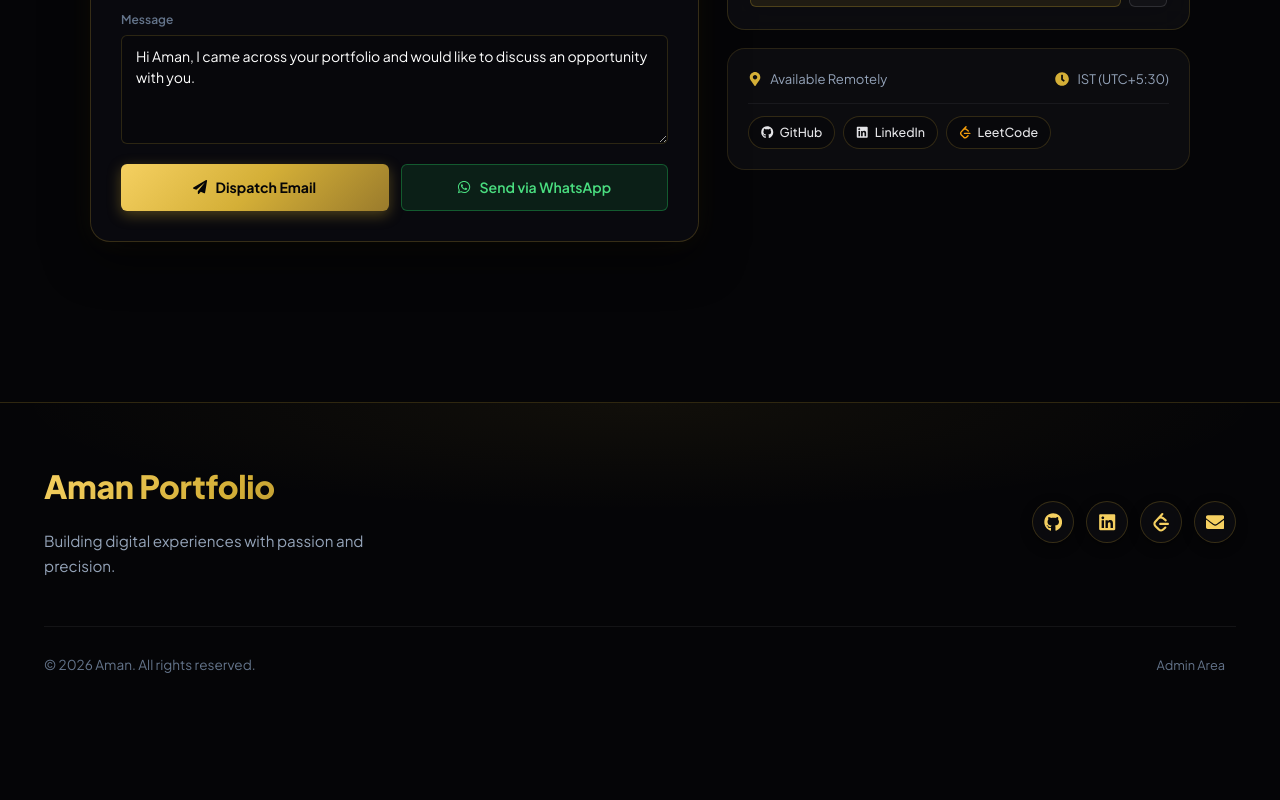
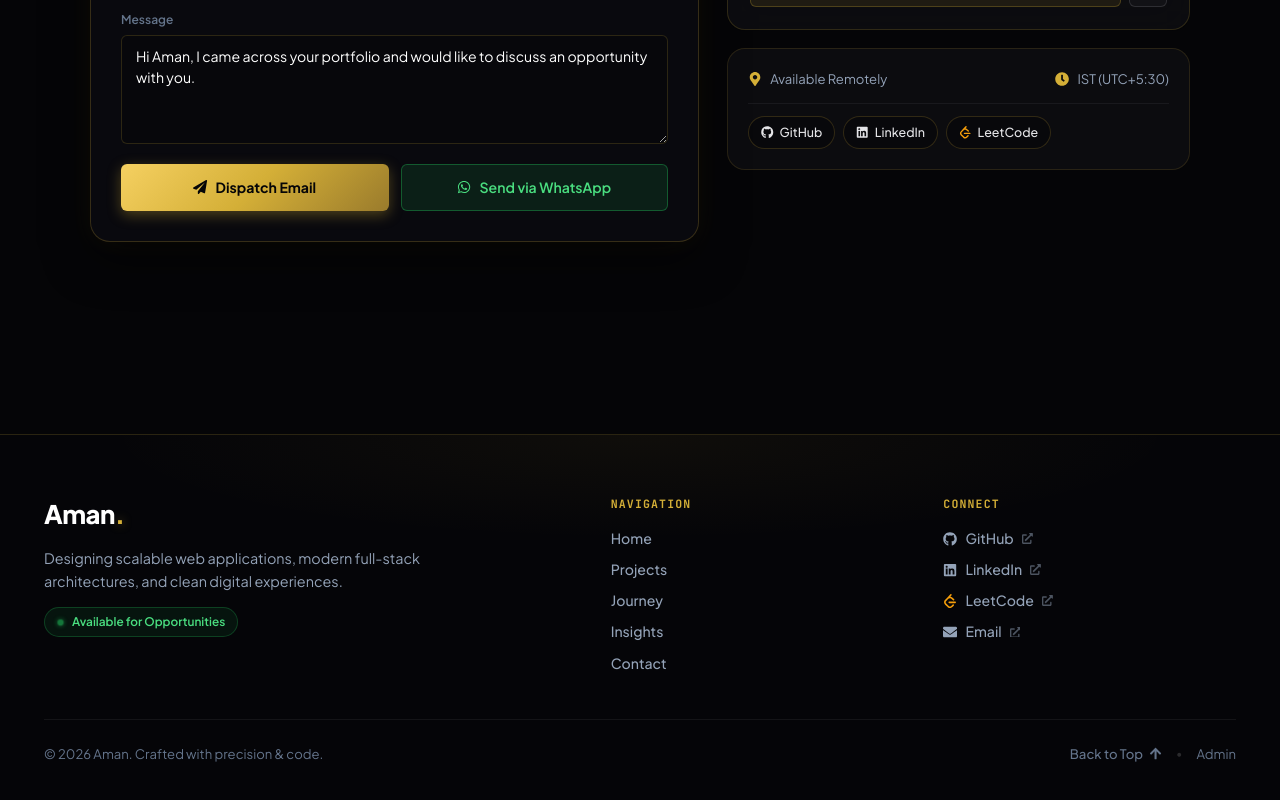
Before and after one commit to amanrajraj67-stack/aman-portfolio, a React (Vite) app in the folder frontend/: page / in a window 1280 px wide. Shown: the part 3695-4495 px from the top of the page. Before the commit the page ends 4407 px from the top, so only its background shows below. Built offline with nearby package versions, Linux system fonts and the light colour scheme; no server answers.

Commit message:
feat(footer): redesign into an aesthetic minimal luxury footer with clean columns, status beacon and breathing room

```diff
--- a/frontend/src/components/Footer.jsx
+++ b/frontend/src/components/Footer.jsx
@@ -1,64 +1,117 @@
 import React from 'react';
 import { Link } from 'react-router-dom';
-import { FaGithub, FaLinkedin, FaInstagram, FaEnvelope, FaCode } from 'react-icons/fa';
+import { FaGithub, FaLinkedin, FaEnvelope, FaArrowUp, FaExternalLinkAlt } from 'react-icons/fa';
 import { SiLeetcode } from 'react-icons/si';
 import portfolioConfig from '../config/portfolioConfig';
 import styles from '../styles/components/Footer.module.css';
 
 const Footer = () => {
-    const brandName = portfolioConfig.name ? `${portfolioConfig.name} Portfolio` : 'Portfolio';
+    const scrollToTop = () => {
+        window.scrollTo({ top: 0, behavior: 'smooth' });
+    };
 
     return (
-        <footer className={styles.footer} id="contact">
+        <footer className={styles.footer}>
             <div className={styles.gradientOverlay}></div>
             <div className="container">
-                {/* Footer Content */}
-                <div className={styles.footerContent}>
-                    <div className={styles.footerInfo}>
-                        <h3 className={styles.footerLogo}>{brandName}</h3>
-                        <p className={styles.footerText}>
-                            Building digital experiences with passion and precision.
+                {/* Main Minimal 3-Column Grid */}
+                <div className={styles.footerGrid}>
+                    {/* Col 1: Brand & Philosophy */}
+                    <div className={styles.brandCol}>
+                        <Link to="/" className={styles.logoLink} onClick={scrollToTop}>
+                            <span className={styles.logoBrand}>
+                                {portfolioConfig.name || 'AMAN'}
+                                <span className={styles.goldDot}>.</span>
+                            </span>
+                        </Link>
+
+                        <p className={styles.brandTagline}>
+                            Designing scalable web applications, modern full-stack architectures, and clean digital experiences.
                         </p>
+
+                        <div className={styles.statusPill}>
+                            <span className={styles.statusDot}></span>
+                            <span>Available for Opportunities</span>
+                        </div>
                     </div>
 
-                    <div className={styles.socialLinks}>
+                    {/* Col 2: Navigation Links */}
+                    <div className={styles.linksCol}>
+                        <span className={styles.colHeader}>Navigation</span>
+                        <div className={styles.navLinksList}>
+                            <Link to="/" className={styles.navItem} onClick={scrollToTop}>Home</Link>
+                            <Link to="/projects" className={styles.navItem}>Projects</Link>
+                            <Link to="/achievements" className={styles.navItem}>Journey</Link>
+                            <Link to="/blog" className={styles.navItem}>Insights</Link>
+                            <a href="#contact" className={styles.navItem}>Contact</a>
+                        </div>
+                    </div>
+
+                    {/* Col 3: Direct Connect */}
+                    <div className={styles.linksCol}>
+                        <span className={styles.colHeader}>Connect</span>
+                        <div className={styles.navLinksList}>
                             {portfolioConfig.socialLinks?.github && (
-                            <a href={portfolioConfig.socialLinks.github} target="_blank" rel="noopener noreferrer" className={styles.socialIcon} aria-label="GitHub">
-                                <FaGithub />
+                                <a
+                                    href={portfolioConfig.socialLinks.github}
+                                    target="_blank"
+                                    rel="noopener noreferrer"
+                                    className={styles.connectItem}
+                                >
+                                    <FaGithub /> <span>GitHub</span> <FaExternalLinkAlt className={styles.linkArrow} />
                                 </a>
                             )}
                             {portfolioConfig.socialLinks?.linkedin && (
-                            <a href={portfolioConfig.socialLinks.linkedin} target="_blank" rel="noopener noreferrer" className={styles.socialIcon} aria-label="LinkedIn">
-                                <FaLinkedin />
+                                <a
+                                    href={portfolioConfig.socialLinks.linkedin}
+                                    target="_blank"
+                                    rel="noopener noreferrer"
+                                    className={styles.connectItem}
+                                >
+                                    <FaLinkedin /> <span>LinkedIn</span> <FaExternalLinkAlt className={styles.linkArrow} />
                                 </a>
                             )}
                             {portfolioConfig.socialLinks?.leetcode && (
-                            <a href={portfolioConfig.socialLinks.leetcode} target="_blank" rel="noopener noreferrer" className={styles.socialIcon} aria-label="LeetCode">
-                                <SiLeetcode />
-                            </a>
-                        )}
-                        {portfolioConfig.socialLinks?.instagram && (
-                            <a href={portfolioConfig.socialLinks.instagram} target="_blank" rel="noopener noreferrer" className={styles.socialIcon} aria-label="Instagram">
-                                <FaInstagram />
+                                <a
+                                    href={portfolioConfig.socialLinks.leetcode}
+                                    target="_blank"
+                                    rel="noopener noreferrer"
+                                    className={styles.connectItem}
+                                >
+                                    <SiLeetcode style={{ color: '#f59e0b' }} /> <span>LeetCode</span> <FaExternalLinkAlt className={styles.linkArrow} />
                                 </a>
                             )}
                             {portfolioConfig.socialLinks?.email && (
-                            <a href={`mailto:${portfolioConfig.socialLinks.email}`} className={styles.socialIcon} aria-label="Email">
-                                <FaEnvelope />
-                            </a>
-                        )}
-                        {!portfolioConfig.socialLinks?.github && !portfolioConfig.socialLinks?.linkedin && !portfolioConfig.socialLinks?.email && (
-                            <a href="#about" className={styles.socialIcon} aria-label="Portfolio">
-                                <FaCode />
+                                <a
+                                    href={`mailto:${portfolioConfig.socialLinks.email}`}
+                                    className={styles.connectItem}
+                                >
+                                    <FaEnvelope /> <span>Email</span> <FaExternalLinkAlt className={styles.linkArrow} />
                                 </a>
                             )}
                         </div>
                     </div>
+                </div>
 
-                <div className={styles.footerBottom}>
-                    <div className={styles.footerBottomLinks}>
-                        <p>&copy; {new Date().getFullYear()} {portfolioConfig.name || 'Portfolio'}. All rights reserved.</p>
-                        <Link to="/admin/login" className={styles.adminLink}>Admin Area</Link>
+                {/* Sub Footer Bar */}
+                <div className={styles.subFooter}>
+                    <div className={styles.subLeft}>
+                        <p className={styles.copyright}>
+                            &copy; {new Date().getFullYear()} {portfolioConfig.name || 'Aman'}. Crafted with precision & code.
+                        </p>
+                    </div>
+
+                    <div className={styles.subRight}>
+                        <button
+                            type="button"
+                            className={styles.backToTopBtn}
+                            onClick={scrollToTop}
+                            title="Back to Top"
+                        >
+                            <span>Back to Top</span> <FaArrowUp />
+                        </button>
+                        <span className={styles.divider}>•</span>
+                        <Link to="/admin/login" className={styles.adminLink}>Admin</Link>
                     </div>
                 </div>
             </div>
--- a/frontend/src/styles/components/Footer.module.css
+++ b/frontend/src/styles/components/Footer.module.css
@@ -1,19 +1,19 @@
 .footer {
     position: relative;
-    background: rgba(6, 6, 8, 0.85);
-    border-top: 1px solid rgba(212, 175, 55, 0.2);
-    padding: var(--spacing-3xl) 0 var(--spacing-xl);
+    background: rgba(6, 6, 9, 0.95);
+    border-top: 1px solid rgba(212, 175, 55, 0.18);
+    padding: 60px 0 45px 0;
     color: var(--text-primary);
     overflow: hidden;
-    margin-top: var(--spacing-3xl);
+    margin-top: var(--spacing-4xl);
 }
 
 .gradientOverlay {
     position: absolute;
     inset: 0;
     background: radial-gradient(
-        ellipse 70% 50% at 50% 0%,
-        rgba(212, 175, 55, 0.06) 0%,
+        ellipse 60% 40% at 50% 0%,
+        rgba(212, 175, 55, 0.05) 0%,
         transparent 70%
     );
     pointer-events: none;
@@ -25,122 +25,236 @@
     z-index: 2;
 }
 
-/* Footer Content */
-.footerContent {
-    display: flex;
-    justify-content: space-between;
-    align-items: center;
-    margin-bottom: var(--spacing-2xl);
-    flex-wrap: wrap;
-    gap: var(--spacing-xl);
+/* ==========================================================================
+   Main Minimal Footer Grid
+   ========================================================================== */
+.footerGrid {
+    display: grid;
+    grid-template-columns: 1.8fr 1fr 1fr;
+    gap: 40px;
+    margin-bottom: 45px;
 }
 
-.footerInfo {
+/* Brand Column */
+.brandCol {
     display: flex;
     flex-direction: column;
-    gap: 8px;
+    gap: 14px;
+    max-width: 380px;
 }
 
-.footerLogo {
-    font-size: clamp(1.6rem, 2.5vw, 2rem);
-    font-weight: 800;
-    letter-spacing: -0.01em;
-    background: var(--gradient-primary);
-    -webkit-background-clip: text;
-    -webkit-text-fill-color: transparent;
+.logoLink {
+    text-decoration: none;
     display: inline-block;
 }
 
-.footerText {
-    color: var(--text-secondary);
-    max-width: 380px;
-    font-size: 0.95rem;
-    line-height: 1.6;
+.logoBrand {
+    font-size: 1.6rem;
+    font-weight: 800;
+    color: #ffffff;
+    letter-spacing: -0.02em;
 }
 
-.socialLinks {
-    display: flex;
-    gap: 12px;
-    align-items: center;
+.goldDot {
+    color: var(--accent-primary);
+    text-shadow: 0 0 10px rgba(212, 175, 55, 0.6);
 }
 
-.socialIcon {
-    width: 42px;
-    height: 42px;
+.brandTagline {
+    font-size: 0.9rem;
+    line-height: 1.6;
+    color: var(--text-secondary);
+}
+
+.statusPill {
+    display: inline-flex;
+    align-items: center;
+    gap: 8px;
+    padding: 5px 12px;
+    background: rgba(34, 197, 94, 0.08);
+    border: 1px solid rgba(34, 197, 94, 0.25);
+    border-radius: var(--border-radius-full);
+    font-size: 0.74rem;
+    font-weight: 600;
+    color: #4ade80;
+    width: fit-content;
+}
+
+.statusDot {
+    width: 7px;
+    height: 7px;
     border-radius: 50%;
-    background: rgba(14, 14, 18, 0.7);
-    border: 1px solid rgba(212, 175, 55, 0.22);
-    backdrop-filter: blur(10px);
-    -webkit-backdrop-filter: blur(10px);
+    background: #22c55e;
+    box-shadow: 0 0 6px #22c55e;
+    animation: statusPulse 2s infinite;
+}
+
+@keyframes statusPulse {
+    0%, 100% { opacity: 1; transform: scale(1); }
+    50% { opacity: 0.4; transform: scale(0.85); }
+}
+
+/* Links Columns */
+.linksCol {
+    display: flex;
+    flex-direction: column;
+    gap: 16px;
+}
+
+.colHeader {
+    font-size: 0.72rem;
+    font-weight: 700;
+    color: var(--accent-primary);
+    text-transform: uppercase;
+    letter-spacing: 0.1em;
+    font-family: var(--font-code);
+}
+
+.navLinksList {
+    display: flex;
+    flex-direction: column;
+    gap: 10px;
+}
+
+.navItem {
+    color: var(--text-secondary);
+    text-decoration: none;
+    font-size: 0.88rem;
+    font-weight: 500;
+    transition: color var(--transition-fast), transform var(--transition-fast);
+    width: fit-content;
+}
+
+.navItem:hover {
+    color: #f5d061;
+    transform: translateX(3px);
+}
+
+.connectItem {
+    display: inline-flex;
+    align-items: center;
+    gap: 8px;
+    color: var(--text-secondary);
+    text-decoration: none;
+    font-size: 0.88rem;
+    font-weight: 500;
+    transition: all var(--transition-fast);
+    width: fit-content;
+}
+
+.connectItem:hover {
+    color: #f5d061;
+    transform: translateX(3px);
+}
+
+.linkArrow {
+    font-size: 0.68rem;
+    opacity: 0.5;
+    transition: opacity var(--transition-fast), transform var(--transition-fast);
+}
+
+.connectItem:hover .linkArrow {
+    opacity: 1;
+    transform: translate(2px, -2px);
+}
+
+/* ==========================================================================
+   Sub Footer
+   ========================================================================== */
+.subFooter {
+    padding-top: 24px;
+    border-top: 1px solid rgba(255, 255, 255, 0.06);
     display: flex;
     align-items: center;
-    justify-content: center;
-    font-size: 1.15rem;
-    color: #f5d061;
-    transition: all var(--transition-normal);
-    box-shadow: 0 4px 12px rgba(0, 0, 0, 0.4);
+    justify-content: space-between;
+    flex-wrap: wrap;
+    gap: 16px;
 }
 
-.socialIcon:hover {
-    color: #060608;
-    background: var(--accent-primary);
-    border-color: var(--accent-primary-hover);
-    transform: translateY(-3px) scale(1.05);
-    box-shadow: 0 8px 20px rgba(212, 175, 55, 0.4);
+.copyright {
+    font-size: 0.82rem;
+    color: var(--text-muted);
 }
 
-.footerBottom {
-    padding-top: var(--spacing-lg);
-    border-top: 1px solid rgba(255, 255, 255, 0.06);
-    color: var(--text-muted);
-    font-size: 0.85rem;
+.subRight {
+    display: flex;
+    align-items: center;
+    gap: 14px;
 }
 
-.footerBottomLinks {
-    display: flex;
-    justify-content: space-between;
+.backToTopBtn {
+    background: transparent;
+    border: none;
+    color: var(--text-muted);
+    font-size: 0.82rem;
+    font-weight: 500;
+    cursor: pointer;
+    display: inline-flex;
     align-items: center;
-    flex-wrap: wrap;
-    gap: var(--spacing-md);
+    gap: 6px;
+    transition: color var(--transition-fast);
+    padding: 0;
+}
+
+.backToTopBtn:hover {
+    color: var(--accent-primary);
+}
+
+.divider {
+    color: rgba(255, 255, 255, 0.15);
+    font-size: 0.75rem;
 }
 
 .adminLink {
     color: var(--text-muted);
     text-decoration: none;
-    font-size: 0.8rem;
-    transition: all var(--transition-fast);
-    padding: 4px 10px;
-    border-radius: var(--border-radius-sm);
-    border: 1px solid transparent;
+    font-size: 0.82rem;
+    transition: color var(--transition-fast);
 }
 
 .adminLink:hover {
-    color: var(--accent-primary-hover);
-    border-color: rgba(212, 175, 55, 0.2);
-    background: rgba(212, 175, 55, 0.08);
+    color: var(--accent-primary);
 }
 
-/* Responsive */
+/* ==========================================================================
+   Mobile Responsive Media Queries
+   ========================================================================== */
 @media (max-width: 768px) {
     .footer {
-        padding: var(--spacing-2xl) 0 var(--spacing-lg);
-        margin-top: var(--spacing-xl);
+        padding: 45px 0 50px 0;
     }
 
-    .footerContent {
-        flex-direction: column;
-        text-align: center;
-        gap: var(--spacing-lg);
+    .footerGrid {
+        grid-template-columns: 1fr;
+        gap: 28px;
+        margin-bottom: 32px;
     }
 
-    .footerInfo {
-        align-items: center;
+    .brandCol {
+        max-width: 100%;
     }
 
-    .footerBottomLinks {
+    .subFooter {
         flex-direction: column;
-        justify-content: center;
-        text-align: center;
-        gap: var(--spacing-sm);
+        align-items: flex-start;
+        gap: 14px;
     }
 }
+
+@media (max-width: 480px) {
+    .footer {
+        padding: 36px 0 55px 0;
+    }
+
+    .logoBrand {
+        font-size: 1.4rem;
+    }
+
+    .brandTagline {
+        font-size: 0.85rem;
+    }
+
+    .subRight {
+        flex-wrap: wrap;
+    }
+}
```
Lines whose indentation alone changed are shown as unchanged.
